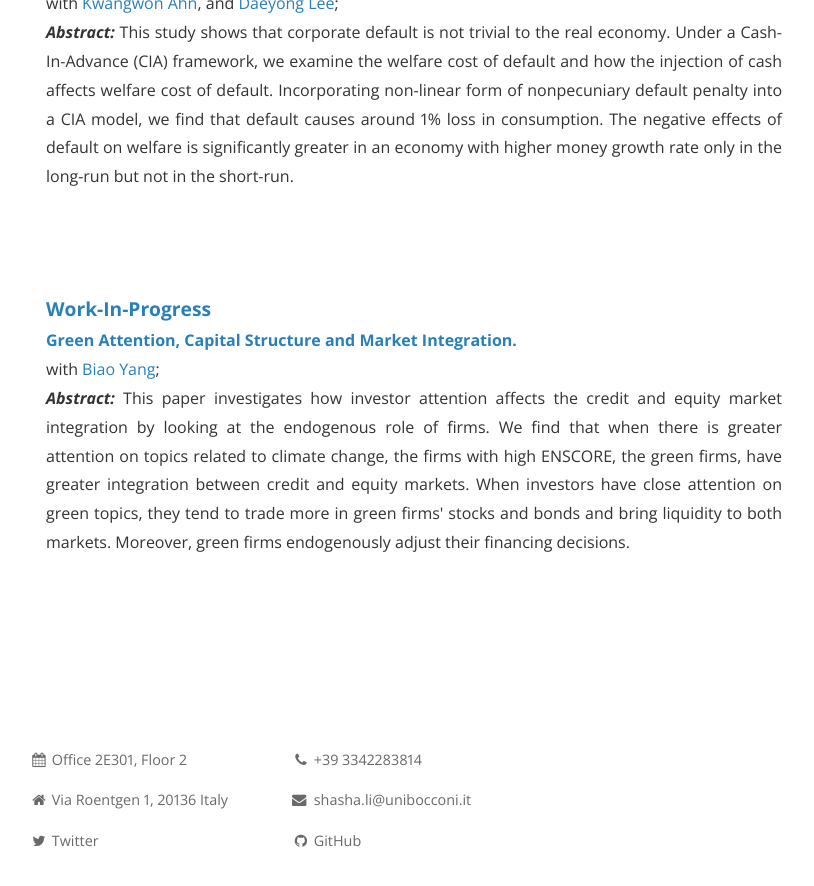
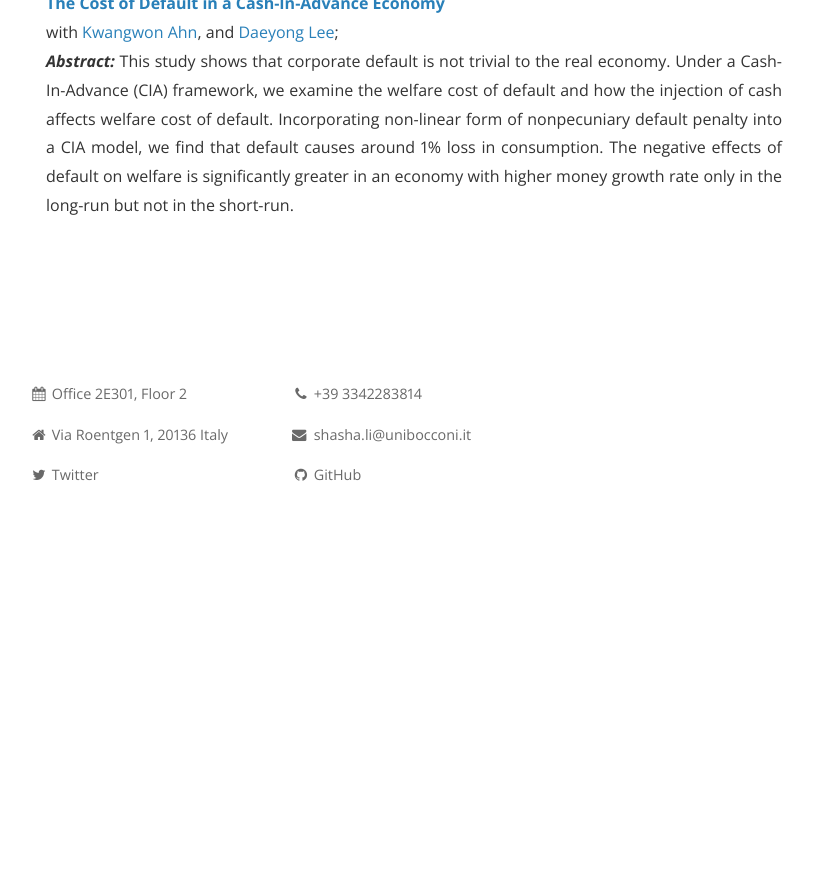
Before and after one commit to shasha-li/shasha-li.github.io, a Jekyll site: the page built from research.html, in a window 1280 px wide and 900 px high, scrolled down 740 px. Shown: the top 886 px of the window, without its empty margins (226-1040 px from the left). Built offline with Jekyll 4.4.1, drawn with Linux system fonts in a browser that asks for light colours; nearby versions of some CDN libraries; comment, search, counter and statistics services are not loaded; a style sheet for code colours, icons or effects is not loaded; after the commit the page ends 1274 px from its top, so only the background shows below that.

Commit message:
Update research.html

```diff
--- a/research.html
+++ b/research.html
@@ -4,7 +4,7 @@ title: Research
 permalink: /research/
 ---
 
-<strong><big><a>Working Papers</a></big></strong> <br>
+<strong><big><a>Working Papers</a></big></strong> <br><br>
 
 <strong><a href="https://shasha-li.github.io/content/JMP-Li.pdf">Lighthouse in the Dark: Search in Marketplace Lending</a></strong> (JMP)<br>
 <em><small>Presentation: Bocconi Finance Brown Bag Seminar; LBS PhD Seminar; Econometric Society Winter Meeting 2019; Bocconi La Strada Seminar; the Royal Economic Society's 2020 Annual Conference  (cancelled due to Covid-19) </small></em>
@@ -26,18 +26,5 @@ injection of cash affects welfare cost of default. Incorporating non-linear form
 default penalty into a CIA model, we find that default causes around 1% loss
 in consumption. The negative effects of default on welfare is significantly greater in an
 economy with higher money growth rate only in the long-run but not in the short-run.</p><br>
-<br>
-<br>
-<strong><big><a>Work-In-Progress</a></big></strong> <br>
-<strong><a>Green Attention, Capital Structure and Market Integration.</a></strong>
-<br>with <a href="https://sites.google.com/view/biaoyang">Biao Yang</a>;<br>
-<p style="text-align:justify"><b><i>Abstract: </i></b>This paper investigates how investor attention
-  affects the credit and equity market integration by looking at the endogenous role of firms.
-  We find that when there is greater attention on topics related to climate change, the firms with
-  high ENSCORE, the green firms, have greater integration between credit and equity markets.
-  When investors have close attention on green topics, they tend to trade more in green firms'
-  stocks and bonds and bring liquidity to both markets. Moreover, green firms endogenously adjust their financing decisions.</p><br>
-<br>
-
 
 <br><br><br>
```
